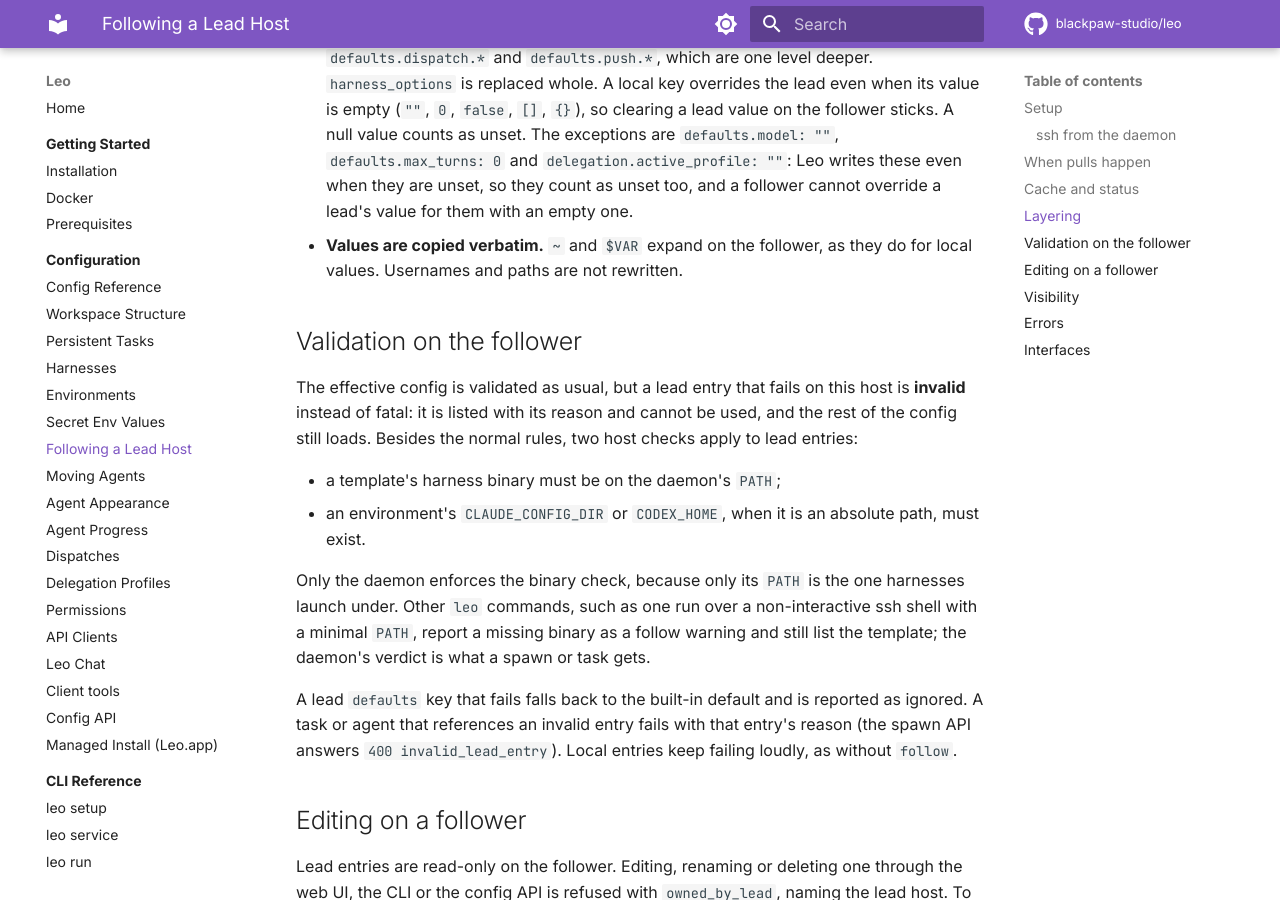
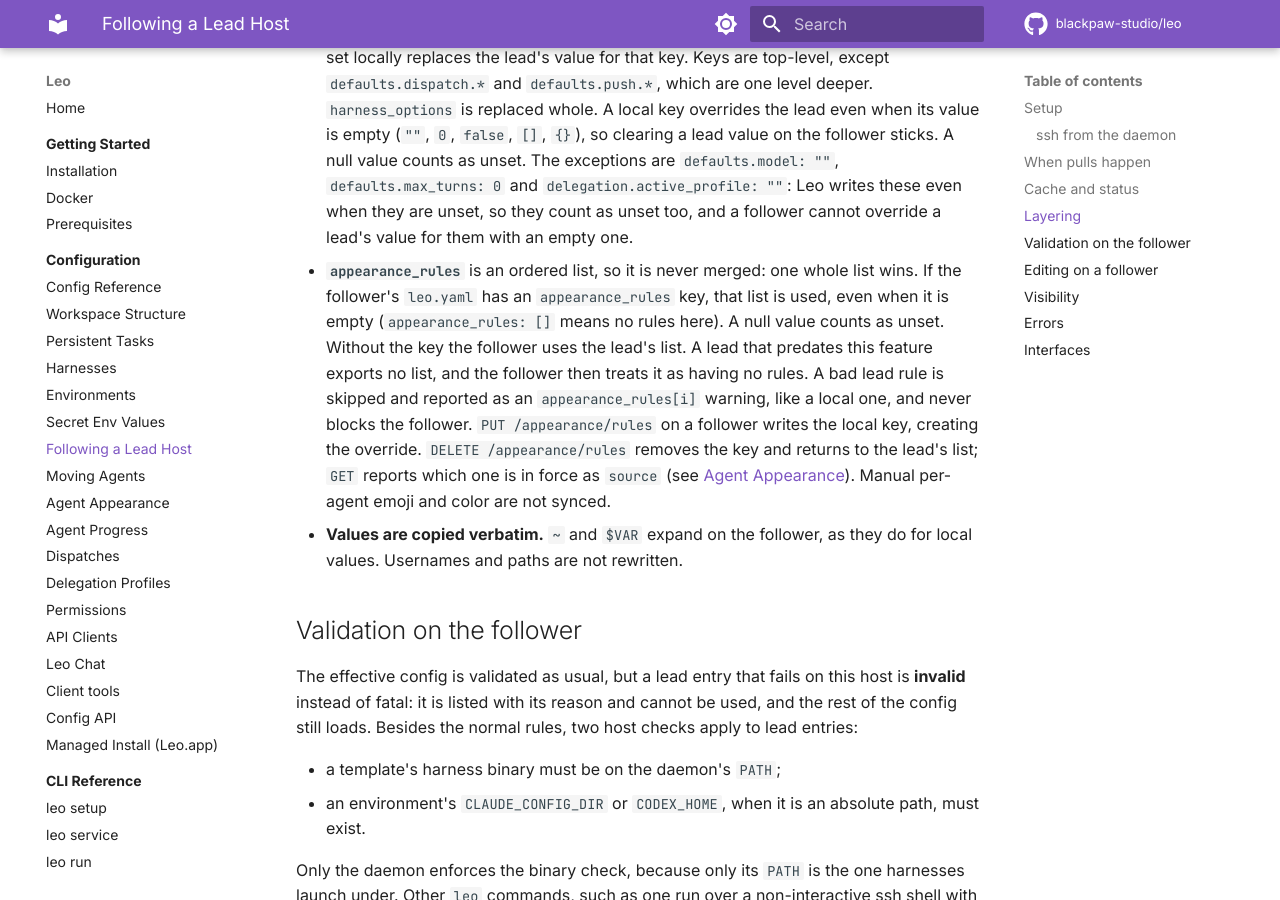
Before and after one commit to blackpaw-studio/leo, an MkDocs documentation site: the page built from docs/configuration/follow-lead.md, in a window 1280 px wide and 900 px high, scrolled down 2472 px. Built offline with MkDocs 1.6.1 and Material for MkDocs 9.7.7, drawn with Linux system fonts in a browser that asks for light colours; comment, search, counter and statistics services are not loaded; some of the changed text lies outside the part shown.

Commit message:
docs: appearance_rules sync through follow-lead
Covers the export key, local-wins-whole layering, `source`, follower PUT
and DELETE /appearance/rules in follow-lead, appearance, config-api and
the observability spec.

Claude-Session: https://claude.ai/code/session_01NHCXhWGgNfdJExirV6WCtT

```diff
--- a/docs/configuration/follow-lead.md
+++ b/docs/configuration/follow-lead.md
@@ -1,8 +1,8 @@
 # Following a lead host
 
 A Leo host can **follow** another Leo host, the *lead*. The follower mirrors the
-lead's `templates`, `environments`, `delegation` and `defaults`, and can replace
-any of them locally by name. It keeps working from its last synced copy when the
+lead's `templates`, `environments`, `delegation`, `defaults` and
+`appearance_rules`, and can replace any of them locally. It keeps working from its last synced copy when the
 lead is unreachable.
 
 Typical setup: a server is the lead and holds the shared config; a laptop
@@ -115,6 +115,18 @@ Per section, lowest to highest: the lead, then the follower's `templates_file`
   and `delegation.active_profile: ""`: Leo writes these even when they are
   unset, so they count as unset too, and a follower cannot override a lead's
   value for them with an empty one.
+- **`appearance_rules`** is an ordered list, so it is never merged: one whole
+  list wins. If the follower's `leo.yaml` has an `appearance_rules` key, that
+  list is used, even when it is empty (`appearance_rules: []` means no rules
+  here). A null value counts as unset. Without the key the follower uses the
+  lead's list. A lead that predates this feature exports no list, and the
+  follower then treats it as having no rules. A bad lead rule is skipped and
+  reported as an `appearance_rules[i]` warning, like a local one, and never
+  blocks the follower. `PUT /appearance/rules` on a follower writes the local
+  key, creating the override. `DELETE /appearance/rules` removes the key and
+  returns to the lead's list; `GET` reports which one is in force as `source`
+  (see [Agent Appearance](appearance.md#rules)). Manual per-agent emoji and
+  color are not synced.
 - **Values are copied verbatim.** `~` and `$VAR` expand on the follower, as
   they do for local values. Usernames and paths are not rewritten.
 
```
Also changed, not shown: docs/configuration/appearance.md (+7 -3 lines), docs/configuration/config-api.md (+3 -2 lines), docs/specs/2026-07-31-observability-api.md (+5 -2 lines).
